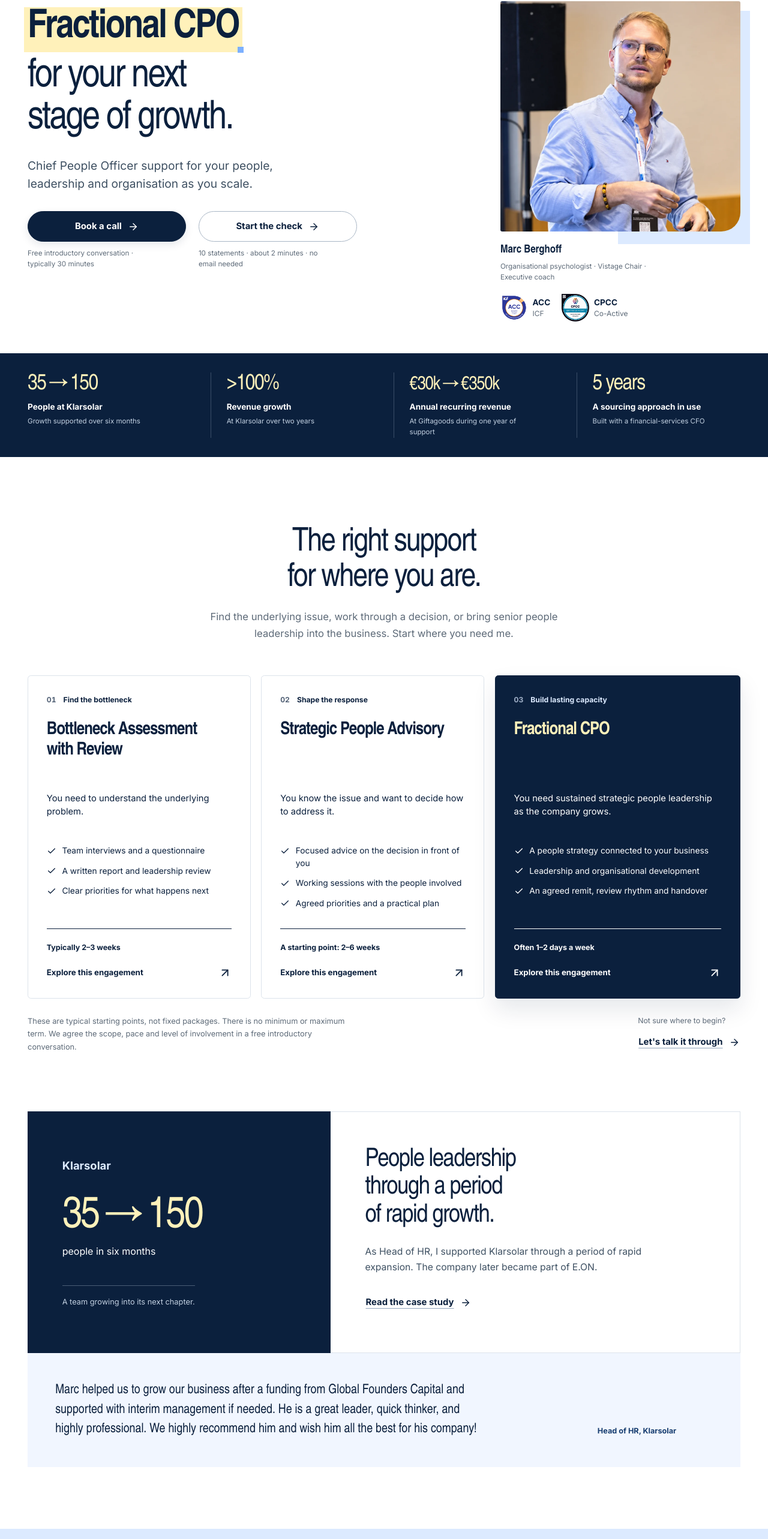
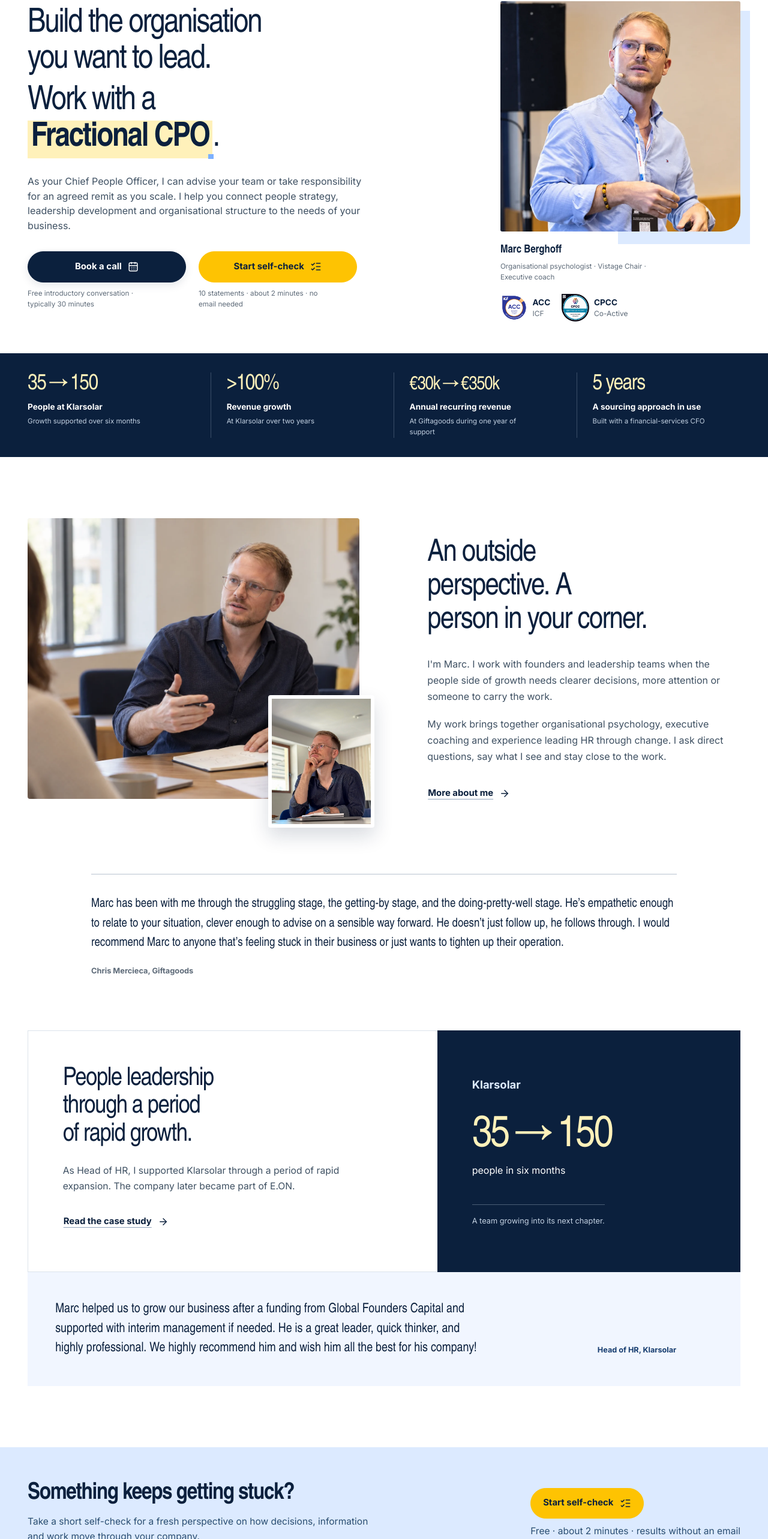
Before and after one commit to Ouroboros-Org/Marc-Berghoff-Homepage, a Next.js app: page / in a window 1280 px wide. Shown: the part 116-2682 px from the top of the page at 60% size. Built offline with nearby package versions, Linux system fonts and the light colour scheme; no server answers.

Commit message:
Address the reader and refine homepage flow and calls to action

```diff
--- a/src/app/home.module.css
+++ b/src/app/home.module.css
@@ -23,10 +23,10 @@
   padding-top: 0.65rem;
 }
 .heroCopy h1 {
-  max-width: 16ch;
-  margin: 0 0 1.65rem;
+  max-width: 20ch;
+  margin: 0 0 1.45rem;
   color: var(--navy);
-  font-size: clamp(3.2rem, 5.15vw, 5rem);
+  font-size: clamp(2.8rem, 4.35vw, 4.35rem);
   font-weight: 570;
   letter-spacing: -0.04em;
   line-height: 1.07;
@@ -35,7 +35,7 @@
 .heroRole {
   position: relative;
   display: inline-block;
-  margin: 0 0 0.12em -0.1em;
+  margin: 0 0 0.05em;
   padding: 0.015em 0.1em 0.045em;
   background: var(--yellow-soft);
   font-weight: 690;
@@ -55,11 +55,15 @@
 .heroTitleRest {
   display: block;
 }
+.heroInvitation {
+  display: block;
+  margin-top: 0.18em;
+}
 .heroDescription {
-  max-width: 40ch;
+  max-width: 57ch;
   margin: 0;
   color: var(--ink-soft);
-  font-size: clamp(1.08rem, 1.5vw, 1.23rem);
+  font-size: clamp(1rem, 1.25vw, 1.1rem);
   line-height: 1.55;
 }
 
@@ -366,10 +370,12 @@
 }
 .caseGrid {
   display: grid;
-  grid-template-columns: minmax(0, 0.85fr) minmax(0, 1.15fr);
+  grid-template-columns: minmax(0, 1.15fr) minmax(0, 0.85fr);
   min-height: 24rem;
 }
 .caseResult {
+  grid-column: 2;
+  grid-row: 1;
   display: flex;
   flex-direction: column;
   justify-content: center;
@@ -408,13 +414,15 @@
   font-size: 0.8rem;
 }
 .caseStory {
+  grid-column: 1;
+  grid-row: 1;
   display: flex;
   flex-direction: column;
   align-items: start;
   justify-content: center;
   padding: clamp(2rem, 4.5vw, 4.5rem);
   border: 1px solid var(--line);
-  border-left: 0;
+  border-right: 0;
 }
 .caseStory h2 {
   max-width: 17ch;
@@ -493,7 +501,7 @@
 }
 
 .about {
-  padding-block: clamp(6rem, 10vw, 9.5rem) clamp(6.5rem, 10vw, 9.5rem);
+  padding-block: clamp(5rem, 8vw, 8rem) clamp(4.5rem, 7vw, 6.5rem);
 }
 .aboutGrid {
   display: grid;
@@ -765,21 +773,21 @@
   line-height: 1.65;
 }
 .closingActions {
-  display: flex;
-  gap: 2rem;
-  align-items: start;
-  justify-content: center;
+  display: grid;
+  gap: 0.65rem;
+  justify-items: center;
   margin-top: 2rem;
 }
 .closingActions .actionGroup {
   justify-items: center;
 }
 .closingActions .actionGroup p {
+  max-width: none;
   color: #c2d0e1;
 }
 .closingMessage {
   display: inline-flex;
-  min-height: 3.2rem;
+  min-height: 2.75rem;
   gap: 0.65rem;
   align-items: center;
   color: var(--paper);
@@ -802,7 +810,7 @@
     gap: 2.75rem;
   }
   .heroCopy h1 {
-    font-size: clamp(3rem, 5.1vw, 4rem);
+    font-size: clamp(2.4rem, 4.25vw, 3.65rem);
   }
   .heroActions {
     gap: 0.8rem;
@@ -867,7 +875,7 @@
     align-items: center;
   }
   .caseGrid {
-    grid-template-columns: 1fr 1.15fr;
+    grid-template-columns: 1.15fr 1fr;
   }
   .caseResult, .caseStory {
     padding: 2rem;
@@ -901,12 +909,12 @@
     padding: 0;
   }
   .heroCopy h1 {
-    max-width: 17ch;
+    max-width: 21ch;
     margin-bottom: 1.25rem;
-    font-size: clamp(2.55rem, 8.3vw, 4rem);
+    font-size: clamp(2.4rem, 6.8vw, 3.7rem);
   }
   .heroDescription {
-    max-width: 43ch;
+    max-width: 57ch;
     font-size: 1.08rem;
   }
   .heroActions {
@@ -963,6 +971,8 @@
     grid-template-columns: 1fr;
   }
   .caseResult {
+    grid-column: auto;
+    grid-row: auto;
     min-height: 20rem;
     padding: 2.5rem;
   }
@@ -976,7 +986,10 @@
     margin-top: 2rem;
   }
   .caseStory {
+    grid-column: auto;
+    grid-row: auto;
     border-left: 1px solid var(--line);
+    border-right: 1px solid var(--line);
     border-top: 0;
     padding: 2.5rem;
   }
@@ -1052,14 +1065,14 @@
     font-size: 1.6rem;
   }
   .closingActions {
-    gap: 1.3rem;
+    gap: 0.65rem;
   }
 }
 
 @media (max-width: 30rem) {
   .heroCopy h1 {
-    max-width: 16ch;
-    font-size: clamp(2.35rem, 10.4vw, 3.05rem);
+    max-width: 20ch;
+    font-size: clamp(2rem, 8.2vw, 2.6rem);
   }
   .heroDescription {
     font-size: 1rem;
@@ -1154,19 +1167,18 @@
     padding: 1.8rem;
   }
   .closingInner {
-    align-items: start;
-    text-align: left;
+    align-items: center;
+    text-align: center;
   }
   .closing h2 {
     font-size: 2.55rem;
   }
   .closingActions {
     width: 100%;
-    flex-direction: column;
-    gap: 0.8rem;
-    align-items: stretch;
+    gap: 0.65rem;
   }
   .closingActions .actionGroup {
+    width: 100%;
     justify-items: stretch;
   }
   .closingMessage {
@@ -1180,7 +1192,7 @@
   }
   .heroCopy h1 {
     margin-bottom: 1.3rem;
-    font-size: clamp(3rem, 4.7vw, 4.25rem);
+    font-size: clamp(2.4rem, 4.05vw, 3.7rem);
   }
   .heroActions {
     margin-top: 1.5rem;
--- a/src/components/button.module.css
+++ b/src/components/button.module.css
@@ -63,6 +63,18 @@
   --button-fg: var(--paper);
   --button-bg: var(--navy);
   --button-border: var(--navy);
+  --button-hover-fg: var(--paper);
+  --button-hover-bg: var(--blue-deep);
+  --button-hover-border: var(--blue-deep);
+}
+
+.accent {
+  --button-fg: var(--navy);
+  --button-bg: var(--yellow);
+  --button-border: var(--yellow);
+  --button-hover-fg: var(--navy);
+  --button-hover-bg: var(--yellow-soft);
+  --button-hover-border: var(--yellow);
 }
 
 .secondary {
--- a/src/components/button.tsx
+++ b/src/components/button.tsx
@@ -13,6 +13,7 @@ import styles from "./button.module.css";
 
 export type ButtonVariant =
   | "primary"
+  | "accent"
   | "secondary"
   | "inverse"
   | "ghost"
--- a/src/components/home-page.tsx
+++ b/src/components/home-page.tsx
@@ -1,4 +1,4 @@
-import { ArrowRight, ArrowUpRight, Check, Minus } from "lucide-react";
+import { ArrowRight, ArrowUpRight, CalendarDays, Check, ListChecks, Minus } from "lucide-react";
 import Image from "next/image";
 import Link from "next/link";
 
@@ -13,7 +13,7 @@ import { FEATURED_CASE, OUTCOMES, TESTIMONIALS } from "@/content/proof";
 
 import styles from "@/app/home.module.css";
 
-const checkHref = "/bottleneck-assessment#bottleneck-check";
+const checkHref = "/self-check";
 const [featuredArticle, ...otherArticles] = BLOG_POSTS.slice(0, 3);
 
 export function HomePageView({ locale = "en" }: { locale?: string } = {}) {
@@ -28,19 +28,19 @@ export function HomePageView({ locale = "en" }: { locale?: string } = {}) {
         <div className={`${styles.container} ${styles.heroGrid}`}>
           <div className={styles.heroCopy}>
             <h1 id="home-title">
-              <span className={styles.heroRole}>{copy.hero.role}</span>
               <span className={styles.heroTitleRest}>{copy.hero.title}</span>
+              <span className={styles.heroInvitation}>{copy.hero.invitation}{" "}<span className={styles.heroRole}>{copy.hero.role}</span>.</span>
             </h1>
             <p className={styles.heroDescription}>{copy.hero.description}</p>
             <div className={styles.heroActions}>
               <div className={styles.actionGroup}>
-                <ButtonLink aria-describedby="hero-call-detail" cta href={primaryAction.href}>
+                <ButtonLink aria-describedby="hero-call-detail" cta href={primaryAction.href} icon={<CalendarDays aria-hidden="true" size={18} />}>
                   {primaryLabel}
                 </ButtonLink>
                 <p id="hero-call-detail">{primaryDetail}</p>
               </div>
               <div className={styles.actionGroup}>
-                <ButtonLink aria-describedby="hero-check-detail" href={checkHref} variant="secondary">
+                <ButtonLink aria-describedby="hero-check-detail" href={checkHref} icon={<ListChecks aria-hidden="true" size={19} />} variant="accent">
                   {copy.hero.checkLabel}
                 </ButtonLink>
                 <p id="hero-check-detail">{copy.hero.checkDetail}</p>
@@ -83,6 +83,65 @@ export function HomePageView({ locale = "en" }: { locale?: string } = {}) {
         </div>
       </section>
 
+      <section aria-labelledby="about-marc-title" className={styles.about}>
+        <div className={`${styles.container} ${styles.aboutGrid}`}>
+          <Reveal className={styles.aboutImages} variant="fade">
+            <div className={styles.workshopImageWrap}>
+              <Image alt="Marc in conversation around a workshop table" className={styles.workshopImage} fill sizes="(max-width: 760px) calc(100vw - 2.5rem), 48vw" src="/images/generated/marc-workshop.webp" />
+            </div>
+            <div className={styles.seatedImageWrap}>
+              <Image alt="Marc Berghoff seated in a chair" className={styles.seatedImage} fill sizes="(max-width: 760px) 125px, 170px" src="/images/portraits/marc-seated-original.webp" />
+            </div>
+          </Reveal>
+          <Reveal className={styles.aboutCopy}>
+            <h2 id="about-marc-title">{copy.about.title}</h2>
+            {copy.about.paragraphs.map((paragraph) => <p key={paragraph}>{paragraph}</p>)}
+            <ButtonLink href="/about" variant="text">{copy.about.action}</ButtonLink>
+          </Reveal>
+        </div>
+        <Reveal className={`${styles.container} ${styles.personalQuoteWrap}`} variant="fade">
+          <figure className={styles.personalQuote}>
+            <blockquote><p>{TESTIMONIALS[1].quote}</p></blockquote>
+            <figcaption>{TESTIMONIALS[1].attribution}</figcaption>
+          </figure>
+        </Reveal>
+      </section>
+
+      <section aria-labelledby="featured-case-title" className={styles.caseSection}>
+        <Reveal className={styles.container} variant="fade">
+          <div className={styles.caseGrid}>
+            <div className={styles.caseResult}>
+              <p className={styles.caseCompany}>Klarsolar</p>
+              <p className={styles.caseMetric}>{FEATURED_CASE.metric}</p>
+              <p className={styles.caseMetricLabel}>{FEATURED_CASE.metricLabel}</p>
+              <span className={styles.caseContext}>A team growing into its next chapter.</span>
+            </div>
+            <div className={styles.caseStory}>
+              <h2 id="featured-case-title">{FEATURED_CASE.title}</h2>
+              <p>{FEATURED_CASE.summary}</p>
+              <ButtonLink href={FEATURED_CASE.href} variant="text">Read the case study</ButtonLink>
+            </div>
+          </div>
+          <figure className={styles.caseQuote}>
+            <blockquote><p>{TESTIMONIALS[0].quote}</p></blockquote>
+            <figcaption>{TESTIMONIALS[0].attribution}</figcaption>
+          </figure>
+        </Reveal>
+      </section>
+
+      <section aria-labelledby="check-title" className={styles.diagnostic}>
+        <div className={`${styles.container} ${styles.diagnosticInner}`}>
+          <div>
+            <h2 id="check-title">{copy.diagnostic.title}</h2>
+            <p>{copy.diagnostic.description}</p>
+          </div>
+          <div className={styles.diagnosticAction}>
+            <ButtonLink aria-describedby="check-detail" href={checkHref} icon={<ListChecks aria-hidden="true" size={19} />} variant="accent">{copy.diagnostic.action}</ButtonLink>
+            <p id="check-detail">{copy.diagnostic.detail}</p>
+          </div>
+        </div>
+      </section>
+
       <section aria-labelledby="engagements-title" className={styles.offers} id="ways-to-work">
         <Reveal className={styles.container}>
           <div className={styles.centeredHeading}>
@@ -120,65 +179,6 @@ export function HomePageView({ locale = "en" }: { locale?: string } = {}) {
               <ButtonLink href={primaryAction.href} variant="text">{copy.services.conversationLabel}</ButtonLink>
             </div>
           </div>
-        </Reveal>
-      </section>
-
-      <section aria-labelledby="featured-case-title" className={styles.caseSection}>
-        <Reveal className={styles.container} variant="fade">
-          <div className={styles.caseGrid}>
-            <div className={styles.caseResult}>
-              <p className={styles.caseCompany}>Klarsolar</p>
-              <p className={styles.caseMetric}>{FEATURED_CASE.metric}</p>
-              <p className={styles.caseMetricLabel}>{FEATURED_CASE.metricLabel}</p>
-              <span className={styles.caseContext}>A team growing into its next chapter.</span>
-            </div>
-            <div className={styles.caseStory}>
-              <h2 id="featured-case-title">{FEATURED_CASE.title}</h2>
-              <p>{FEATURED_CASE.summary}</p>
-              <ButtonLink href={FEATURED_CASE.href} variant="text">Read the case study</ButtonLink>
-            </div>
-          </div>
-          <figure className={styles.caseQuote}>
-            <blockquote><p>{TESTIMONIALS[0].quote}</p></blockquote>
-            <figcaption>{TESTIMONIALS[0].attribution}</figcaption>
-          </figure>
-        </Reveal>
-      </section>
-
-      <section aria-labelledby="check-title" className={styles.diagnostic}>
-        <div className={`${styles.container} ${styles.diagnosticInner}`}>
-          <div>
-            <h2 id="check-title">{copy.diagnostic.title}</h2>
-            <p>{copy.diagnostic.description}</p>
-          </div>
-          <div className={styles.diagnosticAction}>
-            <ButtonLink aria-describedby="check-detail" href={checkHref}>{copy.diagnostic.action}</ButtonLink>
-            <p id="check-detail">{copy.diagnostic.detail}</p>
-          </div>
-        </div>
-      </section>
-
-      <section aria-labelledby="about-marc-title" className={styles.about}>
-        <div className={`${styles.container} ${styles.aboutGrid}`}>
-          <Reveal className={styles.aboutImages} variant="fade">
-            <div className={styles.workshopImageWrap}>
-              <Image alt="Marc in conversation around a workshop table" className={styles.workshopImage} fill sizes="(max-width: 760px) calc(100vw - 2.5rem), 48vw" src="/images/generated/marc-workshop.webp" />
-            </div>
-            <div className={styles.seatedImageWrap}>
-              <Image alt="Marc Berghoff seated in a chair" className={styles.seatedImage} fill sizes="(max-width: 760px) 125px, 170px" src="/images/portraits/marc-seated-original.webp" />
-            </div>
-          </Reveal>
-          <Reveal className={styles.aboutCopy}>
-            <h2 id="about-marc-title">{copy.about.title}</h2>
-            {copy.about.paragraphs.map((paragraph) => <p key={paragraph}>{paragraph}</p>)}
-            <ButtonLink href="/about" variant="text">{copy.about.action}</ButtonLink>
-          </Reveal>
-        </div>
-        <Reveal className={`${styles.container} ${styles.personalQuoteWrap}`} variant="fade">
-          <figure className={styles.personalQuote}>
-            <blockquote><p>{TESTIMONIALS[1].quote}</p></blockquote>
-            <figcaption>{TESTIMONIALS[1].attribution}</figcaption>
-          </figure>
         </Reveal>
       </section>
 
@@ -234,7 +234,7 @@ export function HomePageView({ locale = "en" }: { locale?: string } = {}) {
           <p>{copy.closing.body}</p>
           <div className={styles.closingActions}>
             <div className={styles.actionGroup}>
-              <ButtonLink aria-describedby="closing-call-detail" cta href={primaryAction.href} variant="inverse">{primaryLabel}</ButtonLink>
+              <ButtonLink aria-describedby="closing-call-detail" cta href={primaryAction.href} icon={<CalendarDays aria-hidden="true" size={19} />} size="wide" variant="inverse">{primaryLabel}</ButtonLink>
               <p id="closing-call-detail">{primaryDetail}</p>
             </div>
             {primaryAction.isBooking ? (
--- a/src/components/site-footer.tsx
+++ b/src/components/site-footer.tsx
@@ -1,5 +1,6 @@
 import { ArrowUpRight } from "lucide-react";
 import Link from "next/link";
+import { ButtonLink } from "./button";
 import { getRouteHref, type SiteLocale } from "@/config/routes";
 import { getPrimaryContactAction, getServiceNavigation, siteConfig, } from "@/config/site";
 import { SiteLogo } from "./site-logo";
@@ -20,7 +21,7 @@ export function SiteFooter({ locale = "en" }: {
     return (<footer className="site-footer">
       <div className="site-footer__primary">
         <div className="site-footer__intro">
-          <SiteLogo inverse locale={locale}/>
+          <SiteLogo locale={locale}/>
           <p>
             {"Start with what is happening. We can decide my level of involvement after the first conversation."}
           </p>
@@ -45,7 +46,8 @@ export function SiteFooter({ locale = "en" }: {
 
         <div className="site-footer__contact">
           <p className="footer-label">{"Start here"}</p>
-          <Link href={contactAction.href}>{contactAction.label}</Link>
+          <ButtonLink className="site-footer__booking" href={contactAction.href} size="compact">{contactAction.label}</ButtonLink>
+          <Link href="/self-check">Self-check</Link>
           <a href={`mailto:${siteConfig.contact.email}`}>
             {siteConfig.contact.email}
           </a>
--- a/src/content/home.ts
+++ b/src/content/home.ts
@@ -6,14 +6,15 @@ export const HOME_COPY = {
   },
   hero: {
     role: "Fractional CPO",
-    title: "for your next stage of growth.",
+    title: "Build the organisation you want to lead.",
+    invitation: "Work with a",
     description:
-      "Chief People Officer support for your people, leadership and organisation as you scale.",
+      "As your Chief People Officer, I can advise your team or take responsibility for an agreed remit as you scale. I help you connect people strategy, leadership development and organisational structure to the needs of your business.",
     bookingLabel: "Book a call",
     noteLabel: "Let's talk",
     bookingDetail: "Free introductory conversation · typically 30 minutes",
     noteDetail: "Tell me what is happening. We can take it from there.",
-    checkLabel: "Start the check",
+    checkLabel: "Start self-check",
     checkDetail: "10 statements · about 2 minutes · no email needed",
     imageAlt: "Marc Berghoff speaking to an audience",
     caption: "Organisational psychologist · Vistage Chair · Executive coach",
@@ -28,8 +29,8 @@ export const HOME_COPY = {
   diagnostic: {
     title: "Something keeps getting stuck?",
     description:
-      "Start with a short self-check on the patterns that may be slowing your company down.",
-    action: "Start the check",
+      "Take a short self-check for a fresh perspective on how decisions, information and work move through your company.",
+    action: "Start self-check",
     detail: "Free · about 2 minutes · results without an email",
   },
   about: {
```
Also changed, not shown: src/app/globals.css (+28 -21 lines).
